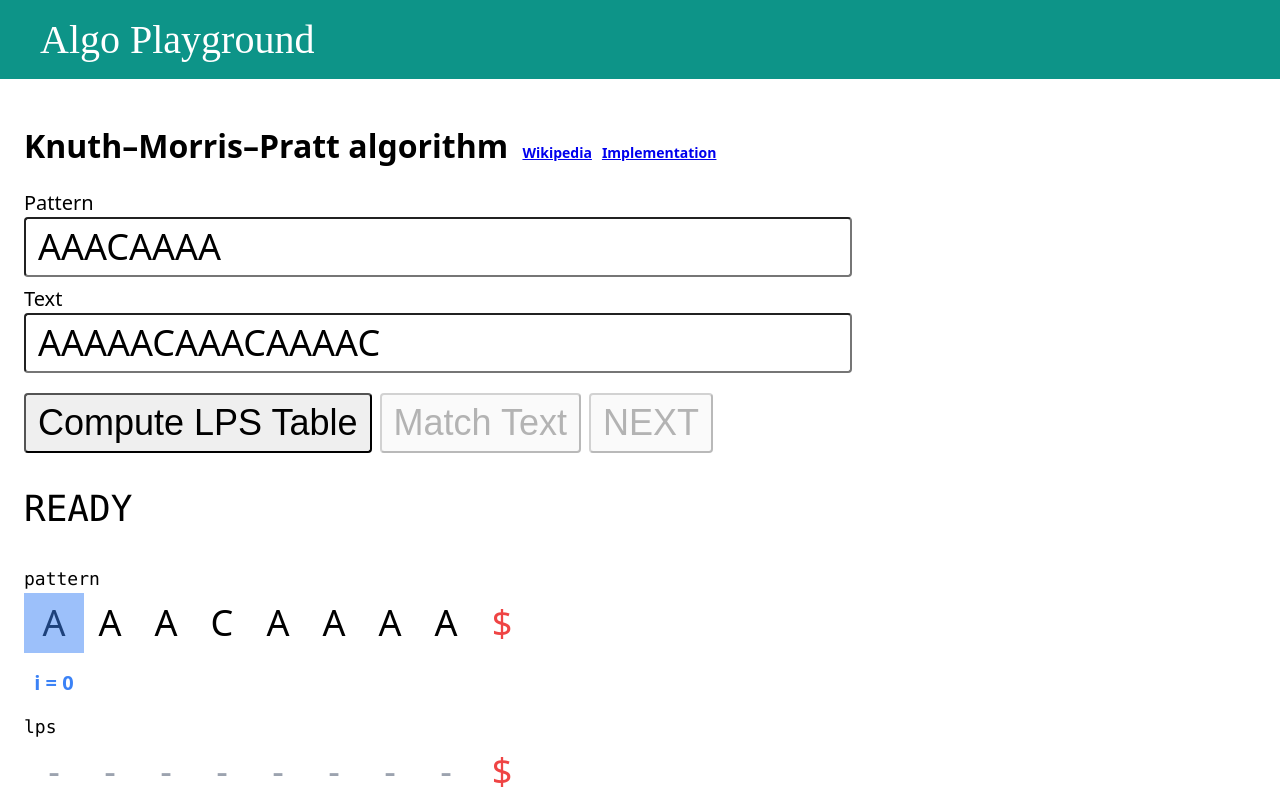
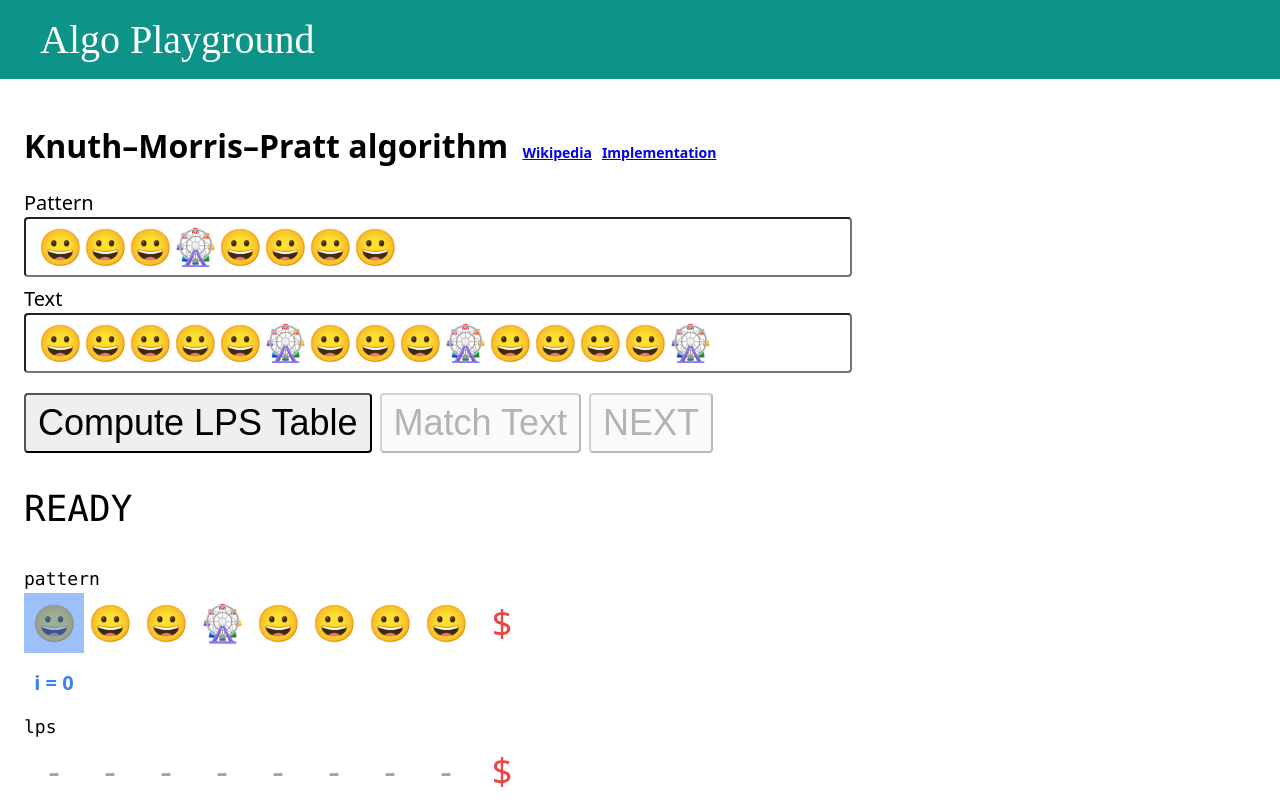
Before and after one commit to zetaraku/algo-playground, a Nuxt app: page /alg/kmp in a window 1280 px wide. Shown: the top 800 px of the page. Built offline with nearby package versions, Linux system fonts and the light colour scheme.

Commit message:
chore: use emoji in KMP alg example 🙃

```diff
--- a/pages/alg/kmp.vue
+++ b/pages/alg/kmp.vue
@@ -158,8 +158,8 @@ function* matchText() {
 }
 
 onMounted(() => {
-  patternInput.value = 'AAACAAAA';
-  textInput.value = 'AAAAACAAACAAAAC';
+  patternInput.value = '😀😀😀🎡😀😀😀😀';
+  textInput.value = '😀😀😀😀😀🎡😀😀😀🎡😀😀😀😀🎡';
 });
 </script>
 
```
